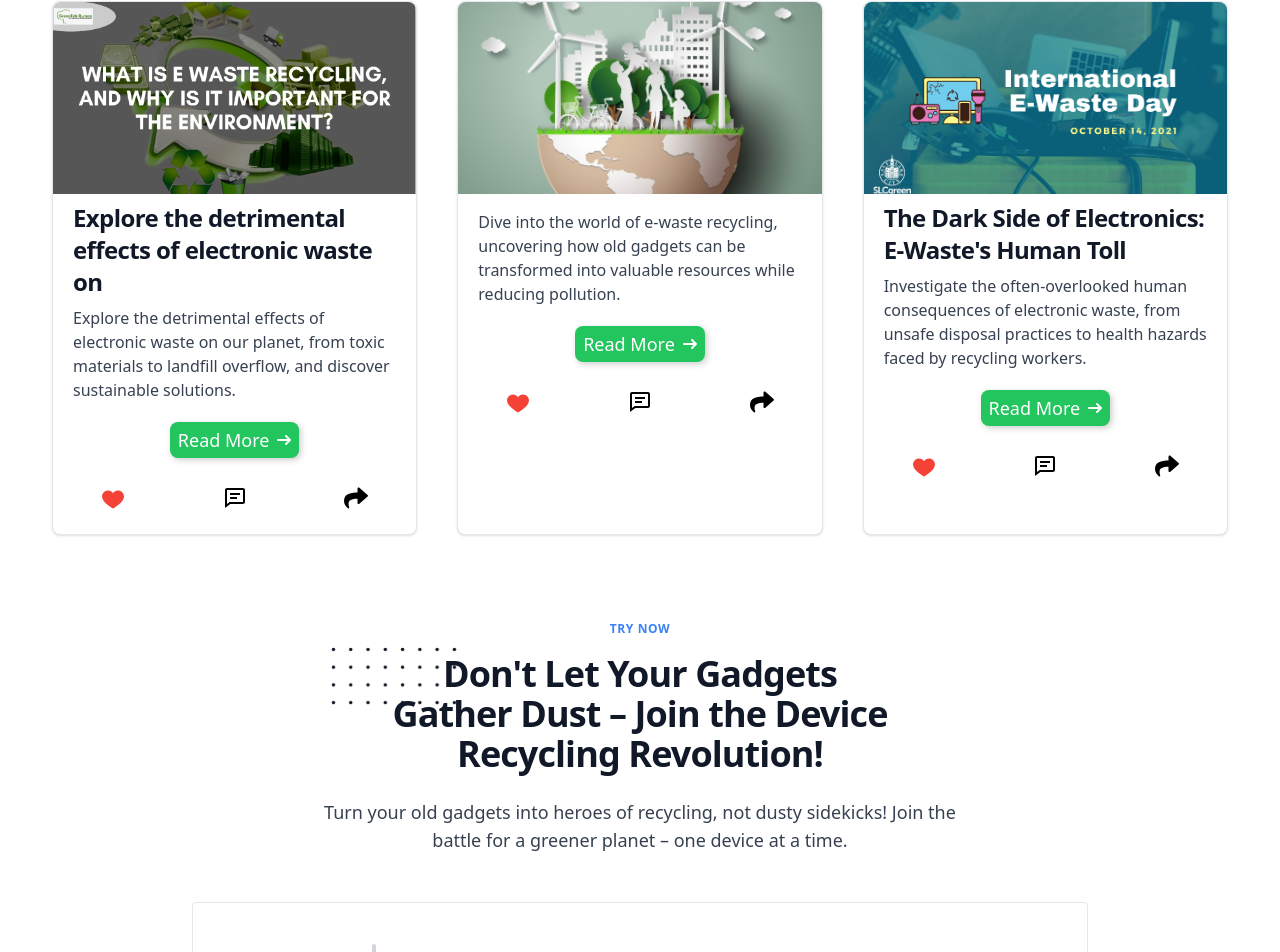
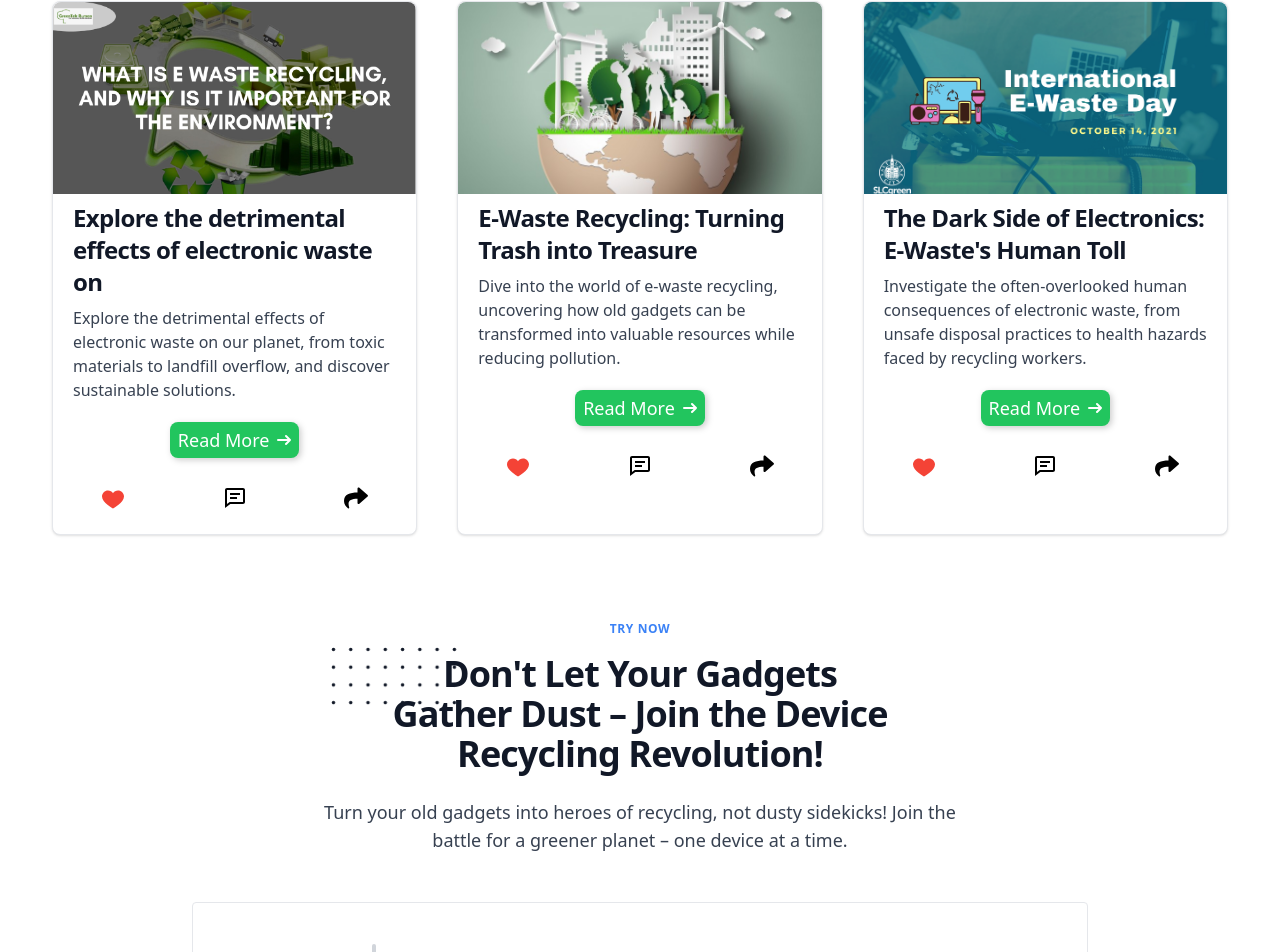
Before and after one commit to mili-srivastava/SIH-Prototype, a Next.js app: page / in a window 1280 px wide. Shown: the part 1637-2589 px from the top of the page. Built offline with nearby package versions, Linux system fonts and the light colour scheme.

Commit message:
updated blog

```diff
--- a/components/home/BlogContent.jsx
+++ b/components/home/BlogContent.jsx
@@ -1,3 +1,4 @@
+//import props
 //import props
 import Blog from "@/props/Blog";
 
@@ -14,7 +15,7 @@ const BlogContent = () => {
       />
       <Blog
         image="/images/blogs/blog2.jpg"
-x
+        title=" E-Waste Recycling: Turning Trash into Treasure"
         desc="Dive into the world of e-waste recycling, uncovering how old gadgets can be transformed into valuable resources while reducing pollution."
       />
       <Blog
```
